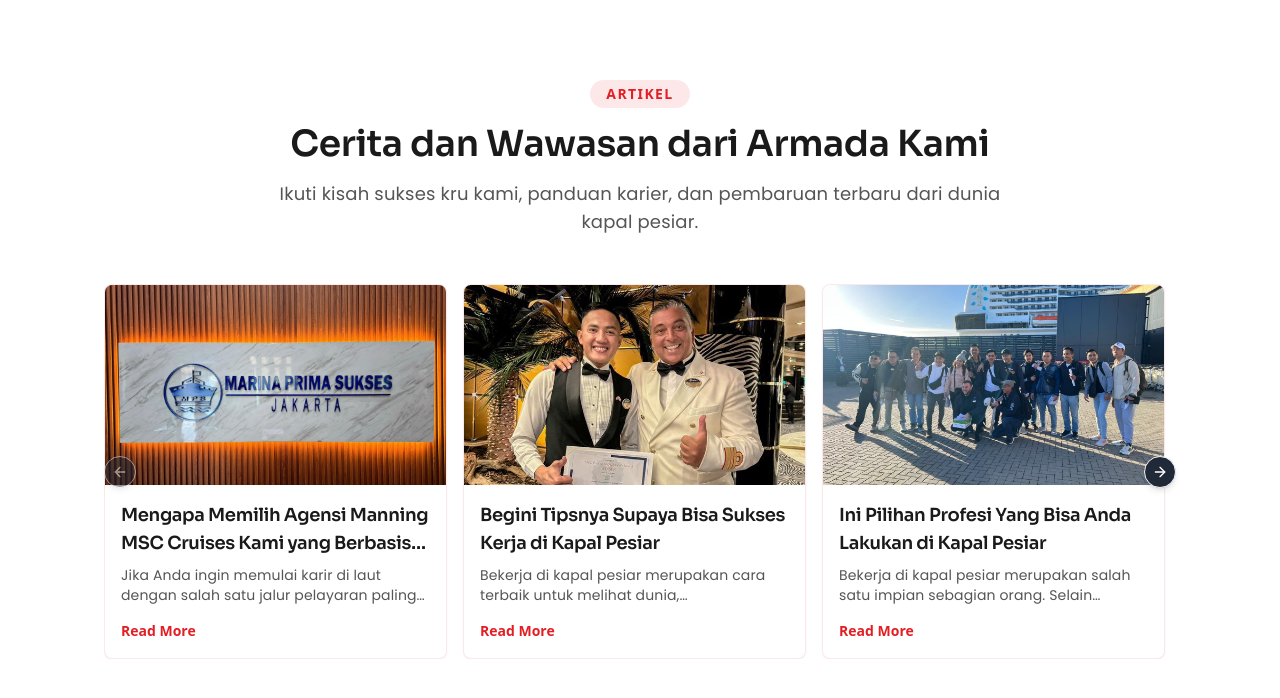
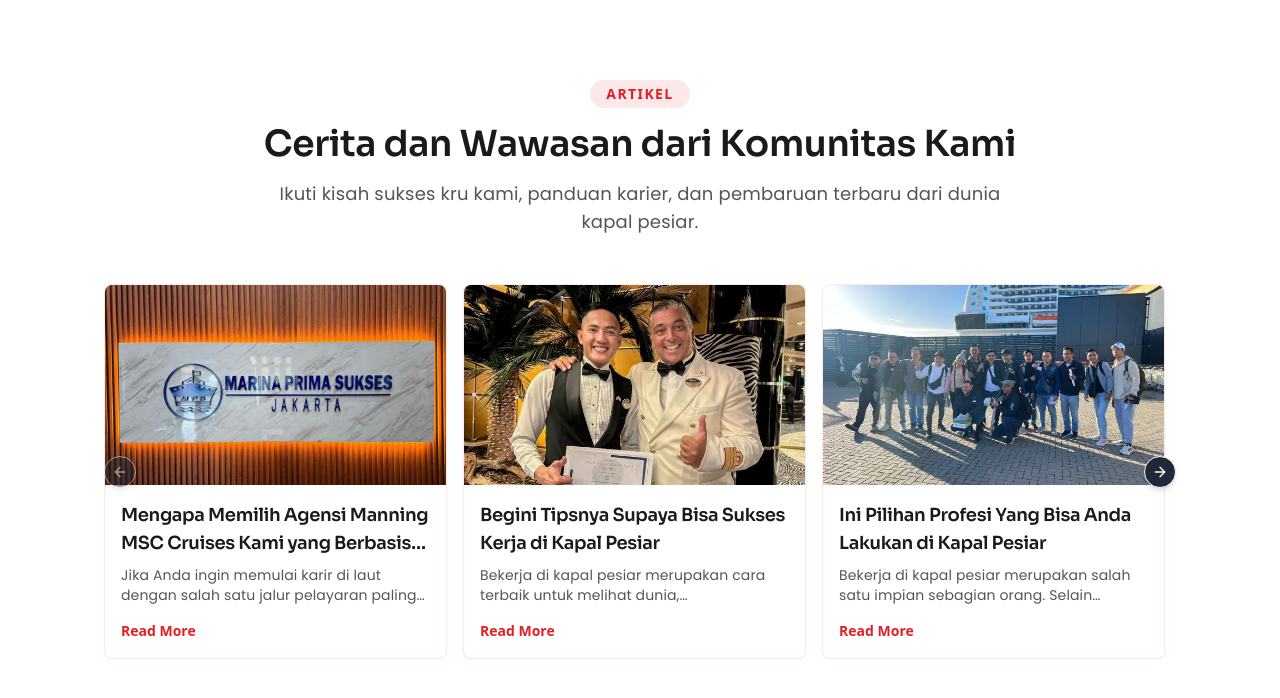
Before and after one commit to jonfry1175/ccc, a Next.js app: page /articles in a window 1280 px wide. Shown: the top 698 px of the page. Built offline with nearby package versions, Linux system fonts and the light colour scheme.

Commit message:
Update title in ArticlePage component for improved clarity

```diff
--- a/src/components/molecules/Homepage/Article/index.tsx
+++ b/src/components/molecules/Homepage/Article/index.tsx
@@ -8,7 +8,7 @@ export default function ArticlePage() {
       <div className="mx-auto flex max-w-6xl flex-col gap-12 px-4 md:px-10">
         <SectionHeading
           eyebrow="Artikel"
-          title="Cerita dan Wawasan dari Armada Kami"
+          title="Cerita dan Wawasan dari Komunitas Kami"
           description="Ikuti kisah sukses kru kami, panduan karier, dan pembaruan terbaru dari dunia kapal pesiar."
         />
 
```
Also changed, not shown: .eslintrc.json (deleted).
